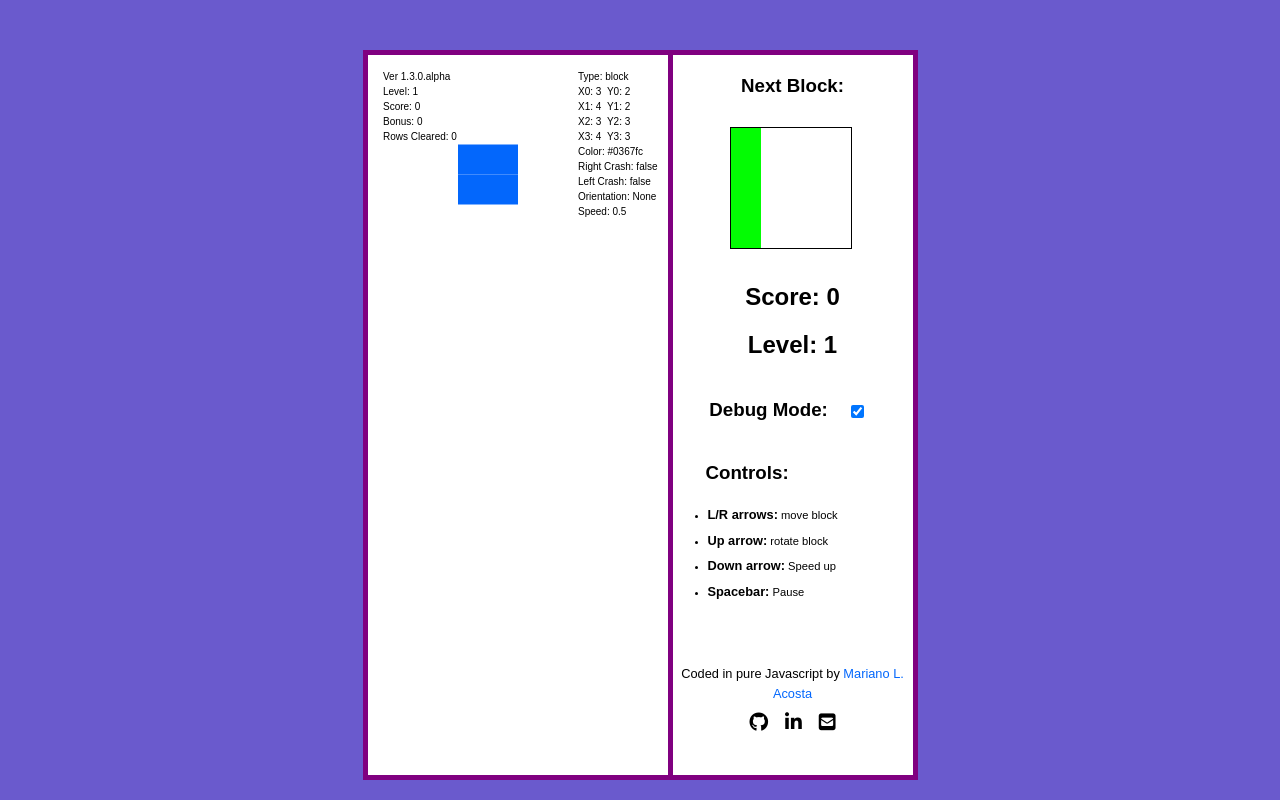
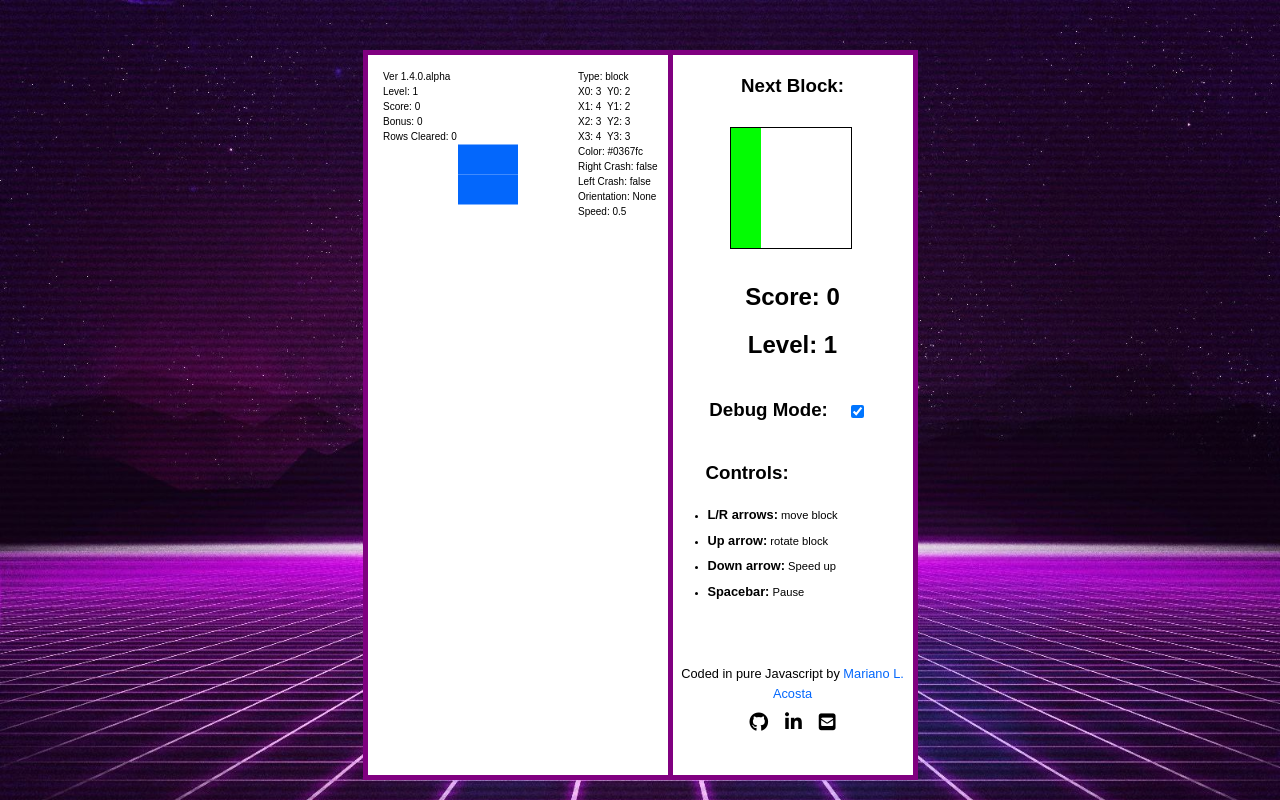
Before and after one commit to mlacosta/Marian-TETRIS, a plain HTML site: page index.html in a window 1280 px wide. Drawn offline with Linux system fonts and the light colour scheme; a web font is replaced by a local one.

Commit message:
ver 1.4.0 change background

```diff
--- a/resources/CSS/style.css
+++ b/resources/CSS/style.css
@@ -25,6 +25,8 @@
 
 html{
     background-color: slateblue ;
+    background-image: url('../img/retrowave.jpg');
+    background-size: cover;
     font-family: 'Orbitron', Arial, Helvetica, sans-serif;
     font-size: 16px;
 }
--- a/resources/JS/main.js
+++ b/resources/JS/main.js
@@ -15,7 +15,7 @@ import {Block,blockFactory} from './blocks.js';
 import {Game, levelUpflag, setLevelUpflag, displayScore, setdisplayScore,scoreCounter,setScoreCounter} from './game.js';
 import {inputHandler} from './utils.js';
 
-let version = '1.3.0';
+let version = '1.4.0';
 
 let playfield = document.getElementById('playfield');
 let next = document.getElementById('next');
```
Also changed, not shown: resources/img/retrowave.jpg (added).
